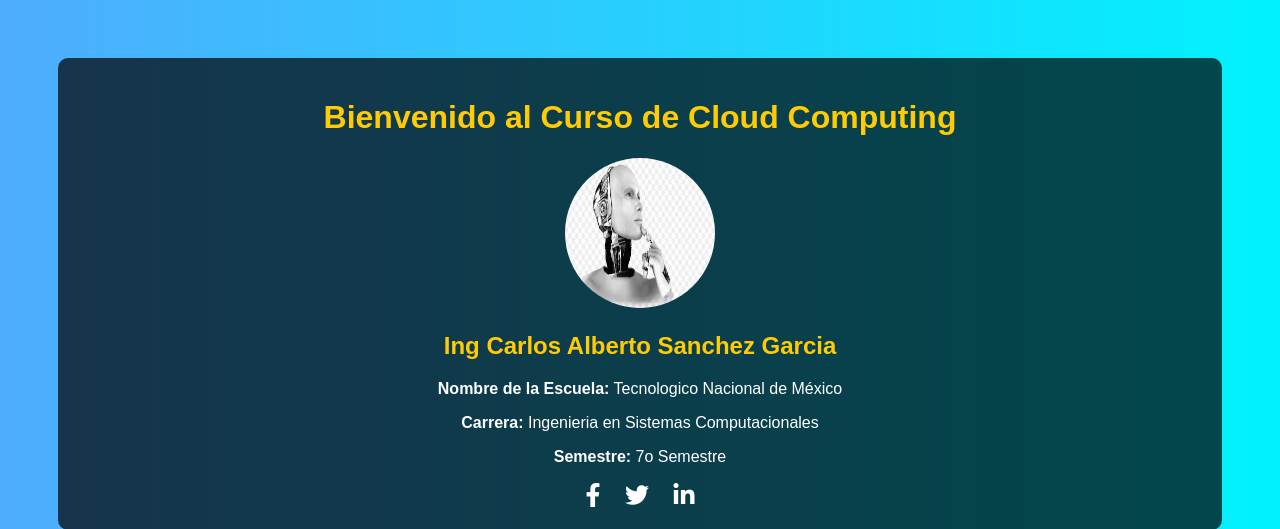
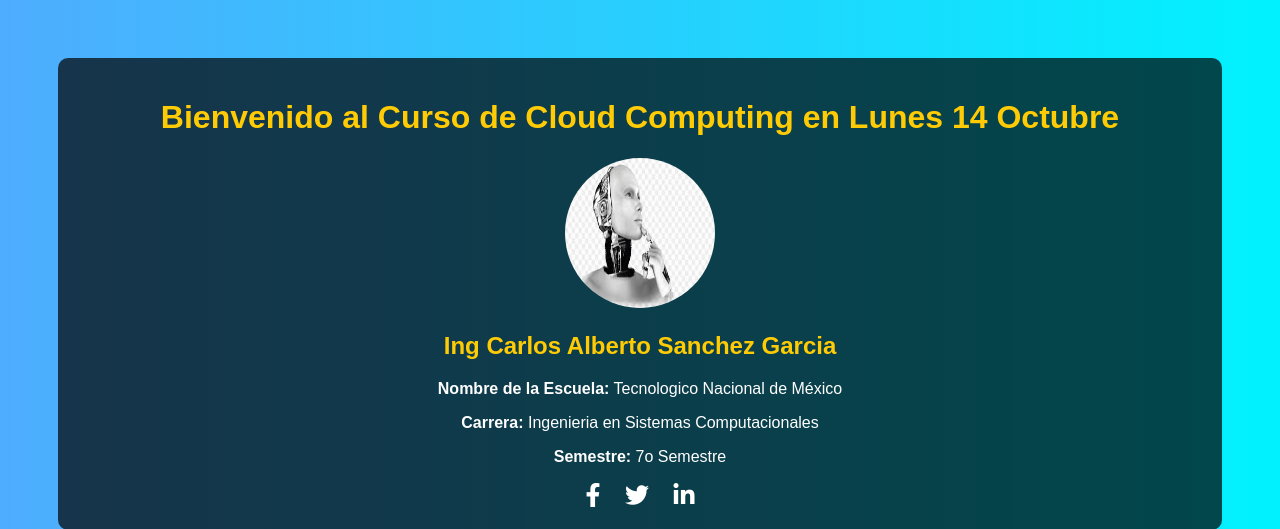
Before and after one commit to csanchez83/WebApp01, a PHP site: page / in a window 1280 px wide. Shown: the top 529 px of the page. Run offline with PHP 8.4, Linux system fonts and the light colour scheme.

Commit message:
CambioLunes

```diff
--- a/index.php
+++ b/index.php
@@ -36,7 +36,7 @@
 </head>
 <body>
     <div class="container">
-        <h1>Bienvenido al Curso de Cloud Computing</h1>
+        <h1>Bienvenido al Curso de Cloud Computing en Lunes 14 Octubre</h1>
         <img src="IA_1.jpeg" alt="Foto de perfil" class="profile-img">
         <h2><?php echo 'Ing Carlos Alberto Sanchez Garcia'; ?></h2>
         <p><strong>Nombre de la Escuela:</strong> <?php echo 'Tecnologico Nacional de México'; ?></p>
```
